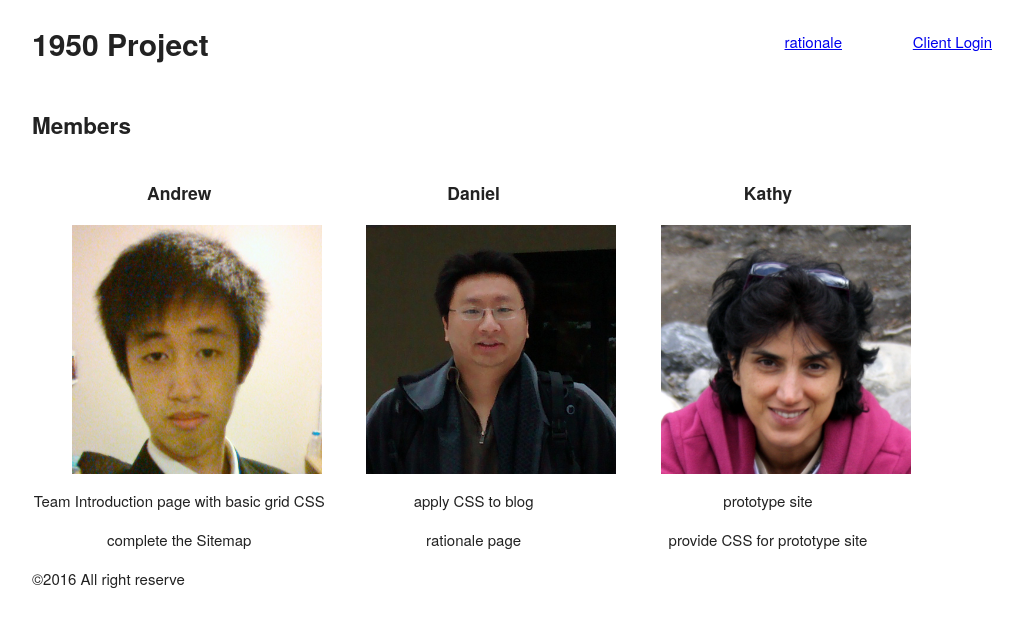
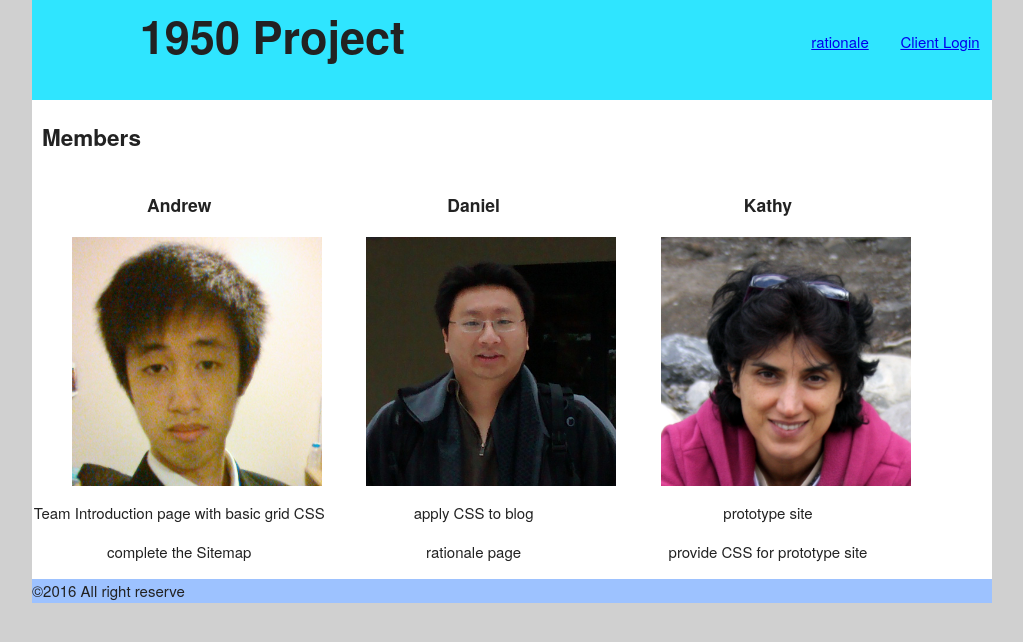
Before and after one commit to andrew840513/1950-project-index, a plain HTML site: page index.html in a window 1280 px wide. Shown: the whole page, without its empty margins (128-1151 px from the left). Drawn offline with Linux system fonts and the light colour scheme.

Commit message:
change some css, slide from right

```diff
--- a/index.html
+++ b/index.html
@@ -10,7 +10,8 @@
 </head>
 
 <body class="container">
-<header><h1 class="six columns">1950 Project</h1></header>
+<header>
+	<h1 class="six columns" id="title">1950 Project</h1>
     <nav class="nav six columns">
         <a href="#" id="menu">&#9776;</a>
         <ul id="nav_menu">
@@ -18,6 +19,7 @@
             <li><a href="#">Client Login</a></li>
         </ul>
     </nav>
+</header>
 <main class="twelve columns">
 <h2>Members</h2>
 <div class="member four columns">
--- a/slide.js
+++ b/slide.js
@@ -1,7 +1,7 @@
 // JavaScript Document
 $(document).ready(function(){
     $("#menu").click(function(){
-        $("#nav_menu").slideToggle("fast");
+        $("#nav_menu").animate({width:'toggle'},100);
     });
 });
 
--- a/style.css
+++ b/style.css
@@ -1,6 +1,28 @@
 @charset "UTF-8";
 /* CSS Document */
 /* Media Queries  */
+body{
+	background:#D0D0D0;
+}
+header{
+	height:100px;
+}
+header, header *{
+	background:#2FE5FF;
+}
+header #title{
+	padding-left:20px;
+	font-size:3em;
+	display:block;
+	margin:auto;
+	text-align:center;
+}
+main{
+	background:#fff;
+}
+main h2{
+	margin-left:10px;
+}
 nav{
 	text-align:right;
 }
@@ -12,11 +34,14 @@ nav{
 }
 .nav ul{
 	display:none;
+	position:absolute;
+	right:2px;
 }
 .nav li{
 	list-style:none;
-	float:right;
+	float:left;
 	width:100%;
+	text-align:center;
 }
 .member h3, .member p{
 	text-align:center;
@@ -25,6 +50,9 @@ figure img{
 	width:250px;
 	display: block;
     margin: auto;
+}
+footer{
+	background:#9DC2FF;
 }
 /* Larger than phablet (also point when grid becomes active) */
 @media (min-width: 1050px) {
@@ -42,9 +70,8 @@ figure img{
 		float:right;
 	}
 	.nav li{
-		width:150px;
+		width:100px;
 		float:left;
-	}
 }
 /* Larger than Desktop HD */
 @media (min-width: 1200px) {
```
Lines whose indentation alone changed are shown as unchanged.
